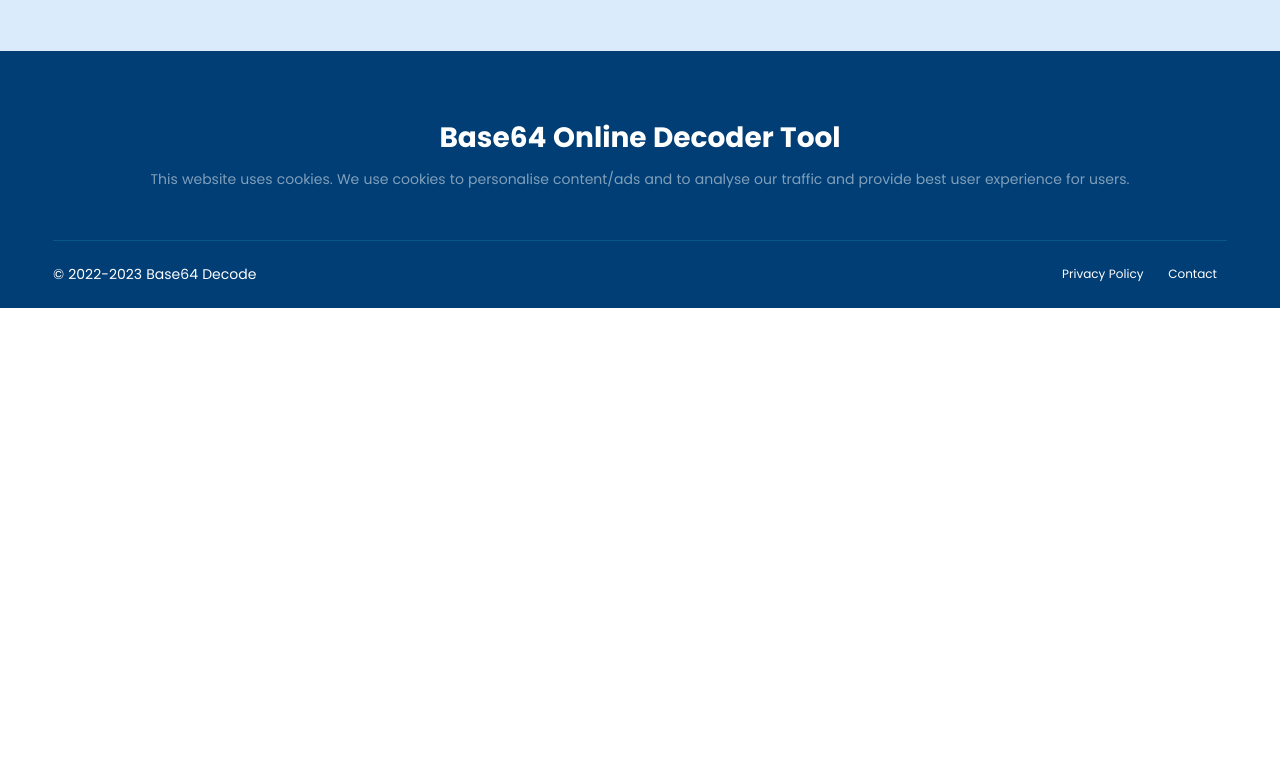
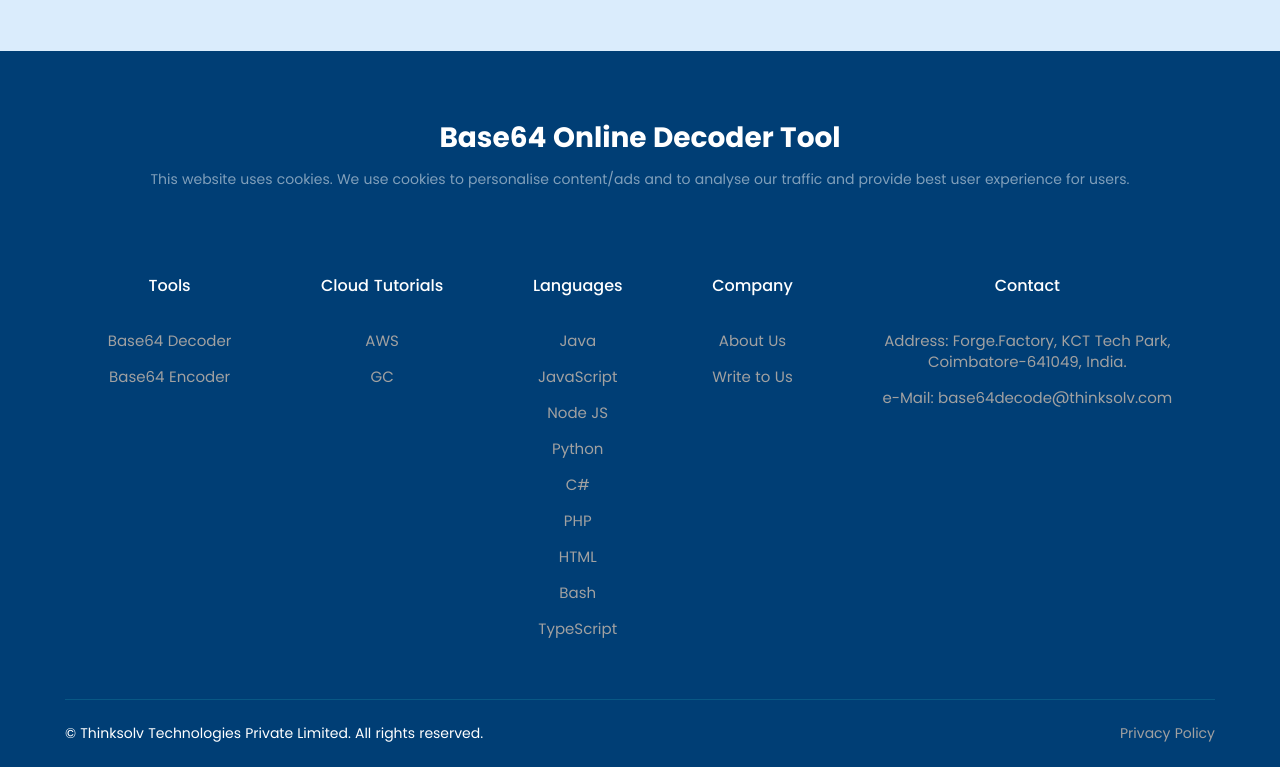
Before and after one commit to vikramaruchamy/httpdocs, a PHP site: page / in a window 1280 px wide. Shown: the part 2562-3329 px from the top of the page. Before the commit the page ends 2870 px from the top, so only its background shows below. Run offline with PHP 8.4, Linux system fonts and the light colour scheme; some libraries are stand-ins or nearby versions.

Commit message:
Updated footer similar to wordpress site

```diff
--- /dev/null
+++ b/assets/css/footer.css
@@ -0,0 +1,49 @@
+.grid-container {
+    display: grid;
+    grid-template-columns: auto auto auto auto auto;
+    padding: 10px;
+  }
+
+  .grid-container > div {
+    text-align: center;
+    /*padding: 10px 0;*/
+    font-size: 30px;
+  }
+  .gb-headline{
+  color: #fff;
+    font-size: 16px;
+    font-weight: 500;
+    margin-bottom: 35px;
+  }
+  p.gb-headline-entry a {
+    color: #a1a1a1;
+}
+p.gb-headline-entry a:hover {
+    color: white;
+  }
+  p.gb-headline-entry  {
+    color: #a1a1a1;
+}
+p.gb-headline-entry:hover  {
+    color: white;
+  }
+
+  p.gb-headline-entry.address::before {
+    content: "\e0c8";
+    color: white;
+    /*background: lightgray;*/
+    border-radius: 1ch;
+    padding-inline: 1ch;
+    margin-inline-end: 1ch;
+  }
+
+
+
+  .gb-container {
+    display: inline-grid;
+    background-color: #0b5095;
+    border-top-left-radius: 20px;
+    border-bottom-right-radius: 20px;
+    padding: 30px;
+    height: initial;
+}
--- a/assets/css/styles.css
+++ b/assets/css/styles.css
@@ -626,6 +626,22 @@
     color: #FFFFFF;
     mix-blend-mode: normal;
 }
+.coprights a {
+    margin: 0;
+    font-family: 'Poppins';
+    font-style: normal;
+    font-weight: 400;
+    font-size: 14px;
+    line-height: 26px;
+    /* identical to box height, or 186% */
+    text-align: center;
+    color: #a1a1a1;
+    mix-blend-mode: normal;
+}
+
+.coprights a:hover {
+    color: white;
+  }
 
 .footerlogo img {
     margin-bottom: 21px;
--- a/index.html
+++ b/index.html
@@ -45,6 +45,7 @@
     <link type="text/css" rel="stylesheet" href="assets/font/stylesheet.css" />
     <link type="text/css" rel="stylesheet" href="assets/css/styles.css" />
     <link type="text/css" rel="stylesheet" href="assets/css/responsive.css" />
+    <link type="text/css" rel="stylesheet" href="assets/css/footer.css" />
     <script type="application/ld+json">
     {
       "@context": "https://schema.org",
@@ -407,9 +408,9 @@
 
                         <button id="DecodeMoreButton" onclick="location.reload();">Click Here Decode More</button>
                     </div>
-                   <!-- <div class="letsgo">
+                    <!-- <div class="letsgo">
                          <p>Do you want decode more?</p>-->
-                       <!--  <a href="#" onClick="location.reload();" id="DecodeMoreButton">Click Here to Decode More</a>
+                    <!--  <a href="#" onClick="location.reload();" id="DecodeMoreButton">Click Here to Decode More</a>
                     </div>-->
                     <span class="encodes"><svg width="18" height="18" viewBox="0 0 18 18" fill="none"
                             xmlns="http://www.w3.org/2000/svg">
@@ -453,7 +454,11 @@
                     </span>
                     <ol>
                         <li itemprop="step" itemscope itemtype="https://schema.org/HowToStep">
-                            <span itemprop="text">Paste your string in the Text “Base64” field. The text can be Base64 encoded text or it can also be a <a href="https://developer.mozilla.org/en-US/docs/Web/HTTP/Basics_of_HTTP/Data_URLs">Data URL</a> with or without <b>data</b> prefix. This is known as decoding Base64 string into a file.  <br> To decode a text
+                            <span itemprop="text">Paste your string in the Text “Base64” field. The text can be Base64
+                                encoded text or it can also be a <a
+                                    href="https://developer.mozilla.org/en-US/docs/Web/HTTP/Basics_of_HTTP/Data_URLs">Data
+                                    URL</a> with or without <b>data</b> prefix. This is known as decoding Base64 string
+                                into a file. <br> To decode a text
                                 available in a file, upload
                                 the file in the file selector option.
                         </li>
@@ -526,57 +531,75 @@
                     <li><a href="#"> Privacy policy</a></li>
                     <li><a href="#">Contact</a></li>
                 </ul>-->
-                <div class="coprights">
-                    <p> © 2022-2023 <a href="mailto:base64decodepro@gmail.com">Base64 Decode </a></p>
+<br><br><br><br><br><br><br>
+                <div class="grid-container">
+                    <div>
+                        <h6 class="gb-headline gb-headline-000cefc7 gb-headline-text">Tools</h6>
+                        <p class="gb-headline-entry"><a
+                                href="https://www.base64decode.pro/" target="_blank" rel="noreferrer noopener">Base64
+                                Decoder</a></p>
+                        <p class="gb-headline-entry"><a
+                                href="https://www.base64encode.pro/" target="_blank" rel="noreferrer noopener">Base64
+                                Encoder</a></p>
+                    </div>
+                    <div>
+                        <h6 class="gb-headline gb-headline-37c0c340 gb-headline-text">Cloud Tutorials</h6>
+                        <p class="gb-headline-entry"><a
+                                href="https://www.base64decode.pro/blog/aws-tutorials/" rel="nofollow">AWS</a></p>
+                        <p class="gb-headline-entry"><a
+                                href="https://www.base64decode.pro/blog/gcp-tutorials/" rel="nofollow">GC</a>
 
-                    <div class="terms">
-                        <div class="policy">
-                            <a href="https://www.base64decode.pro/blog/privacy-policy/"> Privacy Policy</a>
-                            <a href="https://www.base64decode.pro/blog/contact/">Contact</a>
-                        </div>
-                        <!-- <ul class="icondegtail">
-                            <li>
-                                <a href="#"><svg width="10" height="16" viewBox="0 0 10 16" fill="none"
-                                        xmlns="http://www.w3.org/2000/svg">
-                                        <path
-                                            d="M3.23493 15.1965L3.21446 8.89954H0.535889V6.20085H3.21446V4.40172C3.21446 1.97362 4.70688 0.803467 6.85676 0.803467C7.88658 0.803467 8.77166 0.880712 9.02958 0.915238V3.45274L7.53853 3.45343C6.36931 3.45343 6.14292 4.0132 6.14292 4.83463V6.20085H9.46446L8.5716 8.89954H6.14291V15.1965H3.23493Z"
-                                            fill="white" />
-                                    </svg>
-                                </a>
-                            </li>
-                             <li>
-                                <a href="#">
-                                    <svg width="14" height="14" viewBox="0 0 14 14" fill="none"
-                                        xmlns="http://www.w3.org/2000/svg">
-                                        <path
-                                            d="M10.3679 4.44232C10.7987 4.44232 11.1479 4.09311 11.1479 3.66232C11.1479 3.23154 10.7987 2.88232 10.3679 2.88232C9.93711 2.88232 9.58789 3.23154 9.58789 3.66232C9.58789 4.09311 9.93711 4.44232 10.3679 4.44232Z"
-                                            fill="white" />
-                                        <path fill-rule="evenodd" clip-rule="evenodd"
-                                            d="M3.75 7C3.75 8.79238 5.20763 10.25 7 10.25C8.79238 10.25 10.25 8.79238 10.25 7C10.25 5.20763 8.79238 3.75 7 3.75C5.20763 3.75 3.75 5.20763 3.75 7ZM5.375 7C5.375 6.10381 6.10381 5.375 7 5.375C7.89619 5.375 8.625 6.10381 8.625 7C8.625 7.89619 7.89619 8.625 7 8.625C6.10381 8.625 5.375 7.89619 5.375 7Z"
-                                            fill="white" />
-                                        <path fill-rule="evenodd" clip-rule="evenodd"
-                                            d="M3.75 13.5H10.25C11.9205 13.5 13.5 11.9205 13.5 10.25V3.75C13.5 2.0795 11.9205 0.5 10.25 0.5H3.75C2.0795 0.5 0.5 2.0795 0.5 3.75V10.25C0.5 11.9205 2.0795 13.5 3.75 13.5ZM2.125 3.75C2.125 2.99031 2.99031 2.125 3.75 2.125H10.25C11.0097 2.125 11.875 2.99031 11.875 3.75V10.25C11.875 11.0097 11.0097 11.875 10.25 11.875H3.75C2.97569 11.875 2.125 11.0243 2.125 10.25V3.75Z"
-                                            fill="white" />
-                                    </svg>
 
-                                </a>
-                            </li>
-                            <li>
-                                <a href="#">
-                                    <svg width="16" height="12" viewBox="0 0 16 12" fill="none"
-                                        xmlns="http://www.w3.org/2000/svg">
-                                        <path
-                                            d="M15.1431 1.50218C14.6074 1.77205 14.0717 1.862 13.4467 1.95196C14.0717 1.59213 14.5181 1.0524 14.6967 0.332745C14.161 0.69257 13.536 0.872483 12.8217 1.0524C12.286 0.512657 11.4824 0.152832 10.6789 0.152832C9.16099 0.152832 7.82171 1.50218 7.82171 3.12139C7.82171 3.39126 7.82171 3.57117 7.91099 3.75109C5.50028 3.66113 3.26814 2.4917 1.83956 0.69257C1.57171 1.14235 1.48242 1.59213 1.48242 2.22183C1.48242 3.21135 2.01814 4.11091 2.82171 4.65065C2.37528 4.65065 1.92885 4.47074 1.48242 4.29082C1.48242 5.73012 2.46456 6.89956 3.80385 7.16943C3.53599 7.25938 3.26814 7.25938 3.00028 7.25938C2.82171 7.25938 2.64314 7.25938 2.46456 7.16943C2.82171 8.33886 3.89314 9.23842 5.23242 9.23842C4.25028 10.048 3.00028 10.4978 1.57171 10.4978C1.30385 10.4978 1.12528 10.4978 0.857422 10.4978C2.19671 11.3074 3.71456 11.8472 5.32171 11.8472C10.6789 11.8472 13.6253 7.34934 13.6253 3.48122C13.6253 3.39126 13.6253 3.21135 13.6253 3.12139C14.2503 2.67161 14.786 2.13187 15.1431 1.50218Z"
-                                            fill="white" />
-                                    </svg>
-                                </a>
-                            </li>-->
-                        </ul>
+
+                    </div>
+                    <div>
+                        <h6 class="gb-headline gb-headline-4da1108d gb-headline-text">Languages</h6>
+                        <p class="gb-headline-entry"><a
+                                href="https://www.base64decode.pro/blog/java-tutorials/" rel="nofollow">Java</a></p>
+                        <p class="gb-headline-entry"><a
+                                href="https://www.base64decode.pro/blog/javascript-tutorials/" rel="nofollow">JavaScript</a></p>
+                        <p class="gb-headline-entry"><a
+                                href="https://www.base64decode.pro/blog/node-js-tutorials/" rel="nofollow">Node JS</a></p>
+                        <p class="gb-headline-entry"><a
+                                href="https://www.base64decode.pro/blog/python-tutorials/" rel="nofollow">Python</a></p>
+                        <p class="gb-headline-entry"><a
+                                href="https://www.base64decode.pro/blog/c-sharp-tutorials/" rel="nofollow">C#</a></p>
+                        <p class="gb-headline-entry"><a
+                                href="https://www.base64decode.pro/blog/php-tutorials/" rel="nofollow">PHP</a></p>
+                        <p class="gb-headline-entry"><a
+                                href="https://www.base64decode.pro/blog/html-tutorials/" rel="nofollow">HTML</a></p>
+                        <p class="gb-headline-entry"><a
+                                href="https://www.base64decode.pro/blog/bash-tutorials/" rel="nofollow">Bash</a></p>
+                        <p class="gb-headline-entry"><a
+                                href="https://www.base64decode.pro/blog/typescript-tutorials/" rel="nofollow">TypeScript</a></p>
+
+                    </div>
+                    <div>
+                        <h6 class="gb-headline gb-headline-e1da985c gb-headline-text">Company</h6>
+                        <p class="gb-headline-entry"><a
+                                href="https://www.base64decode.pro/blog/about/" rel="nofollow">About Us</a></p>
+                        <p class="gb-headline-entry"><a
+                                href="https://www.base64decode.pro/blog/contact/" rel="nofollow">Write to Us</a></p>
+                    </div>
+                    <div>
+                        <h6 class="gb-headline gb-headline-e1da985c gb-headline-text">Contact</h6>
+                        <p class="gb-headline-entry">Address: Forge.Factory, KCT Tech Park,<br>Coimbatore-641049, India.</p>
+                        <p class="gb-headline-entry"></p>
+                        <p class="gb-headline-entry"><a
+                            href="mailto:base64decode@thinksolv.com" rel="nofollow">e-Mail: base64decode@thinksolv.com</a></p>
                     </div>
 
                 </div>
 
+
+
             </div>
+            <div class="coprights">
+                <p> © Thinksolv Technologies Private Limited. All rights reserved.</p>
+
+                <a href="https://www.base64decode.pro/blog/privacy-policy/" rel="nofollow">Privacy Policy</a></div>
+
+
     </footer>
 
     <!-- Optional JavaScript -->
```
Also changed, not shown: 2 other files.
